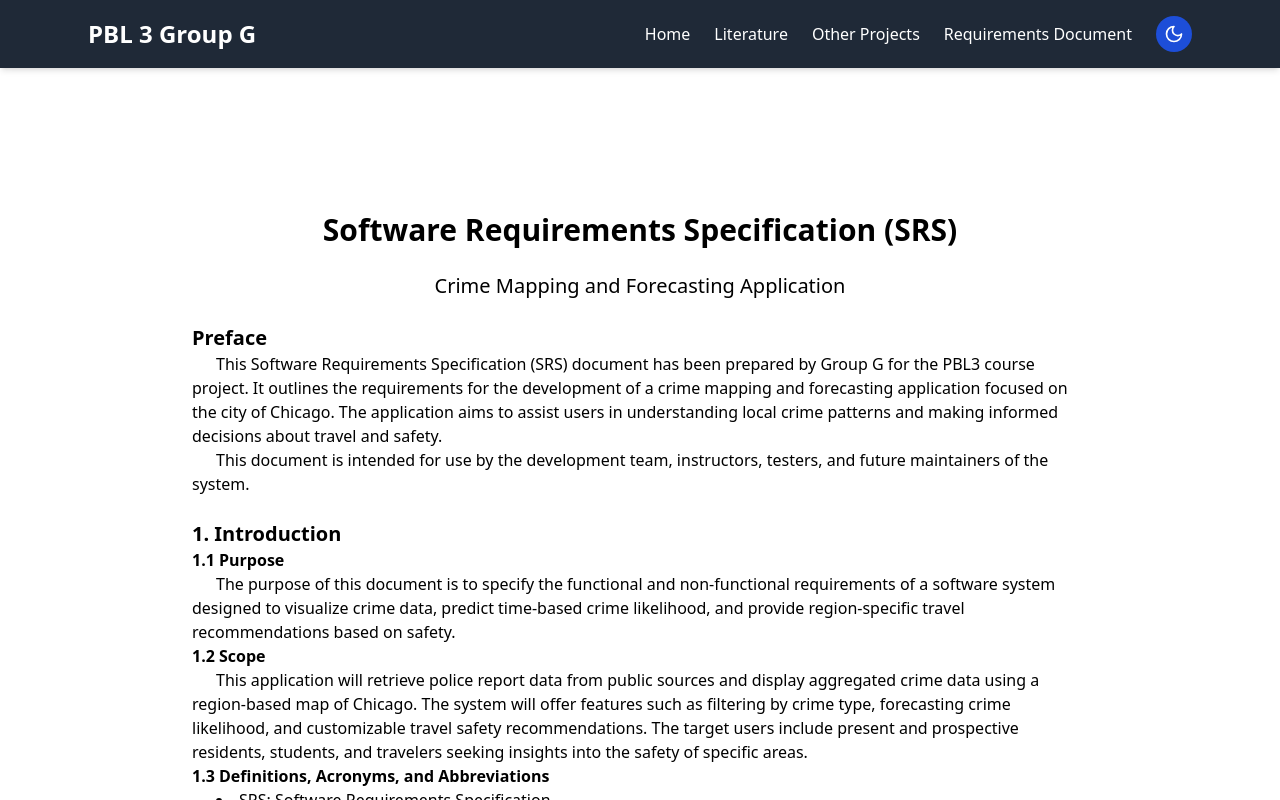
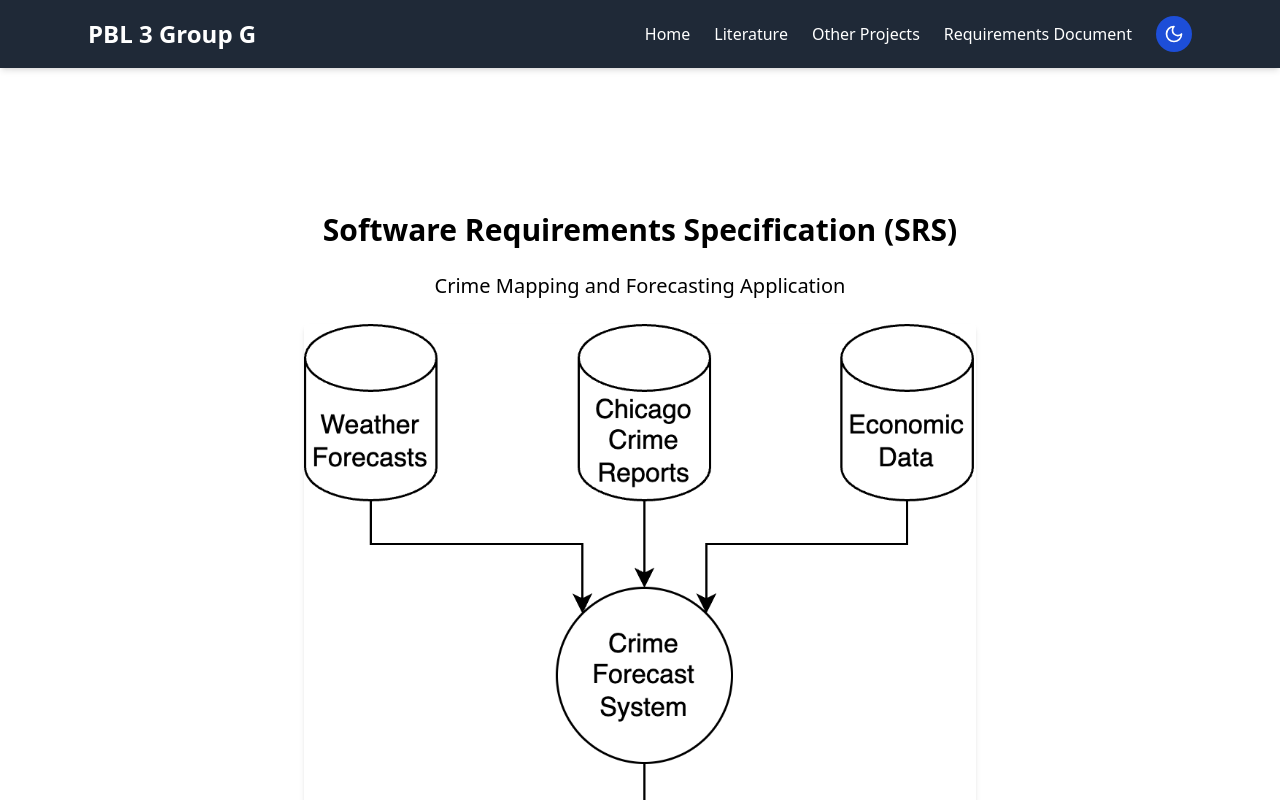
Before and after one commit to PBLGroupG/PBLGroupG.github.io, a Next.js app: page /document in a window 1280 px wide. Shown: the top 800 px of the page. Built offline with nearby package versions, Linux system fonts and the light colour scheme.

Commit message:
imageadding
image adding

```diff
--- a/app/document/page.tsx
+++ b/app/document/page.tsx
@@ -4,6 +4,16 @@ export default function DocumentPage() {
       <div className="max-w-4xl mx-auto space-y-6 font-sans text-[16px]">
         <h1 className="text-center text-3xl font-bold mb-2">Software Requirements Specification (SRS)</h1>
         <h2 className="text-center text-xl font-medium mb-8">Crime Mapping and Forecasting Application</h2>
+
+
+        <div className="flex justify-center mb-8">
+          <img
+            src="/Requirements.png"
+            alt="Requirements Diagram"
+            className="w-full max-w-2xl rounded shadow-md"
+          />
+        </div>
+
 
         <article className="space-y-6">
           <section>
```
Also changed, not shown: public/Requirements.png (added), public/requirements2.png (added).
